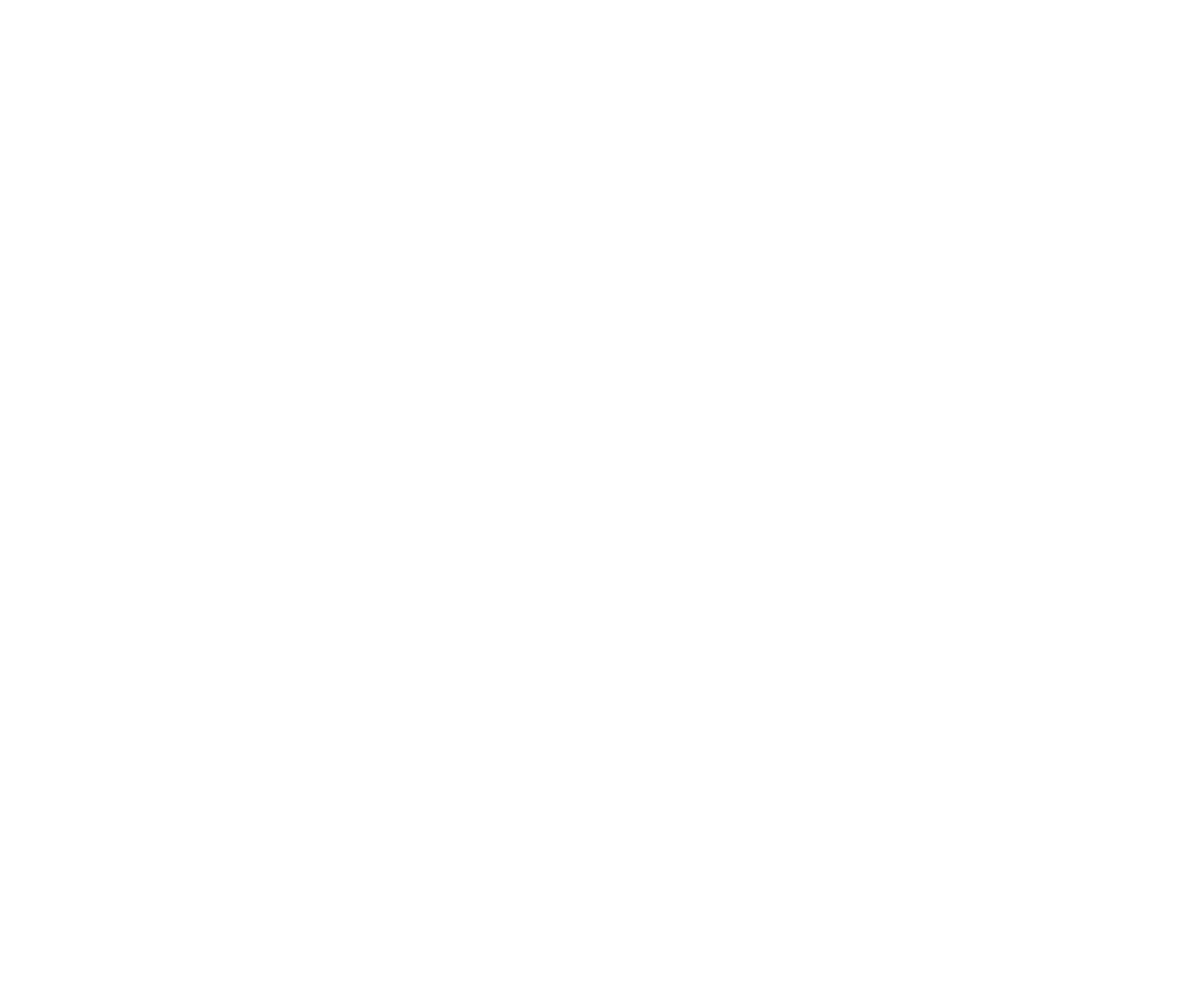
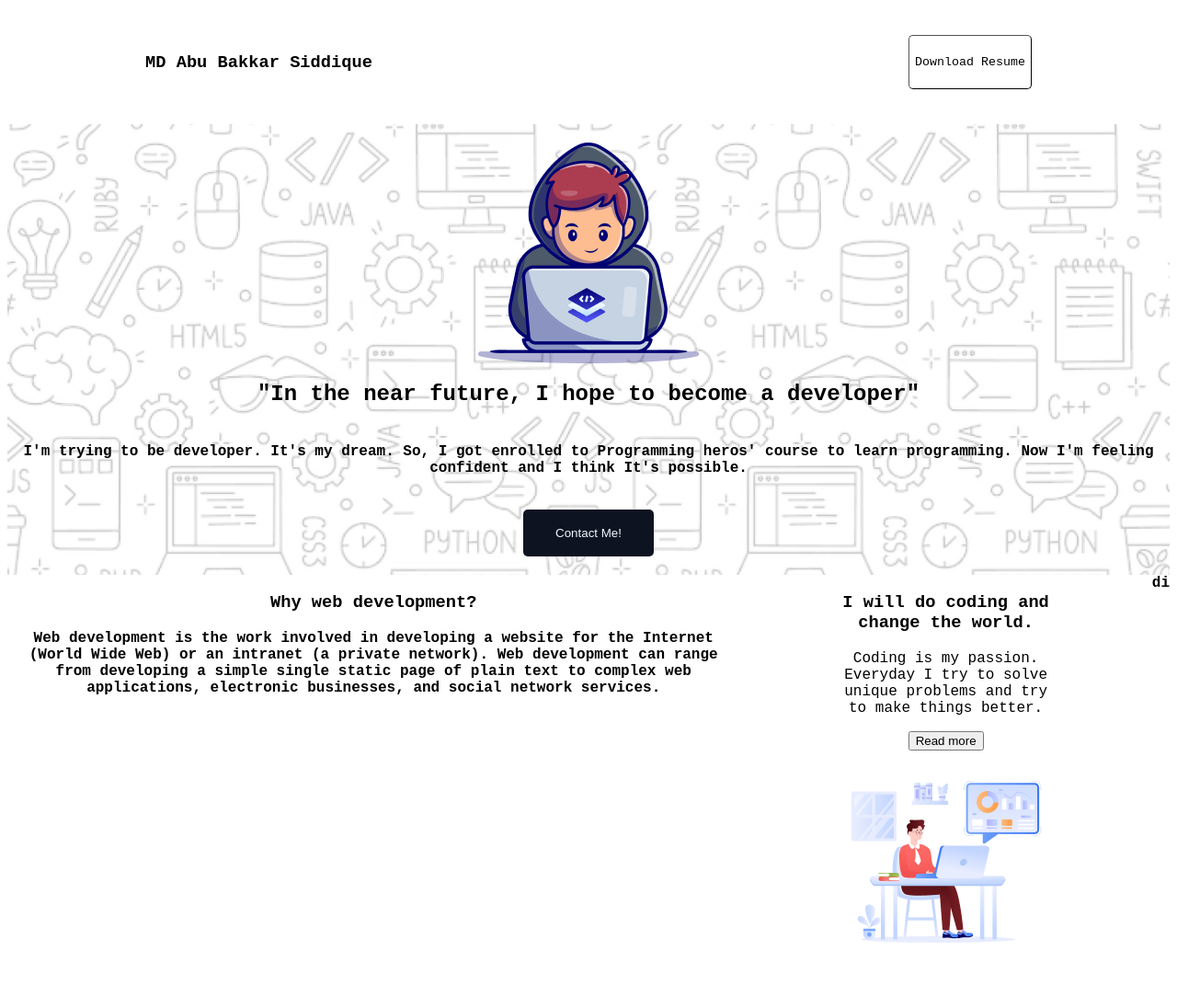
Before and after one commit to ABAraf59/first-assignment, a plain HTML site: page index.html in a window 1280 px wide. Shown: the whole page at 92% size. Before the commit the page ends 800 px from the top, so only its background shows below. Drawn offline with Linux system fonts and the light colour scheme.

Commit message:
first commit

```diff
--- a/index.html
+++ b/index.html
@@ -6,7 +6,47 @@
     <title>First Assignment</title>
     <link rel="stylesheet" href="styles/styles.css">
 </head>
-<body>
+
+<body class="azeret-mono-bold">
+    <header>
+        <h3>MD Abu Bakkar Siddique</h3>
+        <button class="resume-btn azeret-mono-normal">Download Resume</button>
+    </header>
+
+    <main>
+            <section class="bg">
+                <div class="boy-img">
+                    <img src="images/Group.png" alt="boy">
+                </div>
+                <div>
+                    <h1 class="title azeret-mono-normal">"In the near future, I hope to become a developer"</h1>
+                </div>
+                <div>
+                    <p class="description azeret-mono-normal">I'm trying to be developer. It's my dream. So, I got enrolled to Programming heros' course to learn programming. Now I'm feeling confident and I think It's possible. </p>
+                </div>
+                <div class="text-center">
+                    <button class="contact-btn">Contact Me!</button>
+                </div>
+
+            </section>
+
+            <section class="column title azeret-mono-normal">
+                <div>
+                <h3>Why web development?</h3>
+                <p>Web development is the work involved in developing a website for the Internet (World Wide Web) or an intranet (a private network). Web development can range from developing a simple single static page of plain text to complex web applications, electronic businesses, and social network services. </p>
+                </div>
+                <div>
+                    <h3>I will do coding and change the world.</h3>
+
+                        <p class="slim">Coding is my passion. Everyday I try to solve unique problems and try to make things better.</p>
+                        <button class="rm">Read more</button>
+
+                    <img class="right-pic" src="images/Group 3.png" alt="">
+                </div>
+                di
+            </section>
+
+    </main>
 
 </body>
 </html>
--- a/styles/styles.css
+++ b/styles/styles.css
@@ -0,0 +1,78 @@
+.azeret-mono-bold {
+    font-family: "Azeret Mono", monospace;
+    font-optical-sizing: auto;
+    font-weight: 900;
+    font-style: normal;
+}
+
+.azeret-mono-normal {
+    font-family: "Azeret Mono", monospace;
+    font-optical-sizing: auto;
+    font-weight: 100;
+    font-style: normal;
+}
+header {
+    display: flex;
+    justify-content: space-between;
+    margin: 38px 150px;
+
+}
+
+.resume-btn {
+    background-color: transparent;
+    border-width: 1px;
+    border-radius: 5px;
+}
+
+.bg {
+
+    background-image: url("../images/Hero-bg.png");
+    background-position: center;
+    background-repeat: no-repeat;
+    background-size: cover;
+    max-height: 800px;
+}
+
+  .boy-img {
+    display: flex;
+   justify-content: center;
+   padding-top: 20px;
+  }
+
+.title, .description {
+    text-align: center;
+    font-weight: 800;
+    padding-bottom: 20px;
+}
+
+.contact-btn{
+
+    border: 1px;
+    border-radius: 5px;
+    background-color: #0D1321;
+    color: aliceblue;
+    padding: 18px 35px;
+    margin-bottom: 20px;
+
+}
+
+.text-center{
+    text-align: center;
+    justify-content: space-between;}
+
+.scnd-descrptn{
+    margin: 2opx 20px;
+
+    padding-bottom: 50px;
+    padding-top: 50px;
+}
+
+
+
+.column{
+    display: flex;
+    gap: 100px;
+}
+.slim{
+    font-weight: 200;
+}
```
